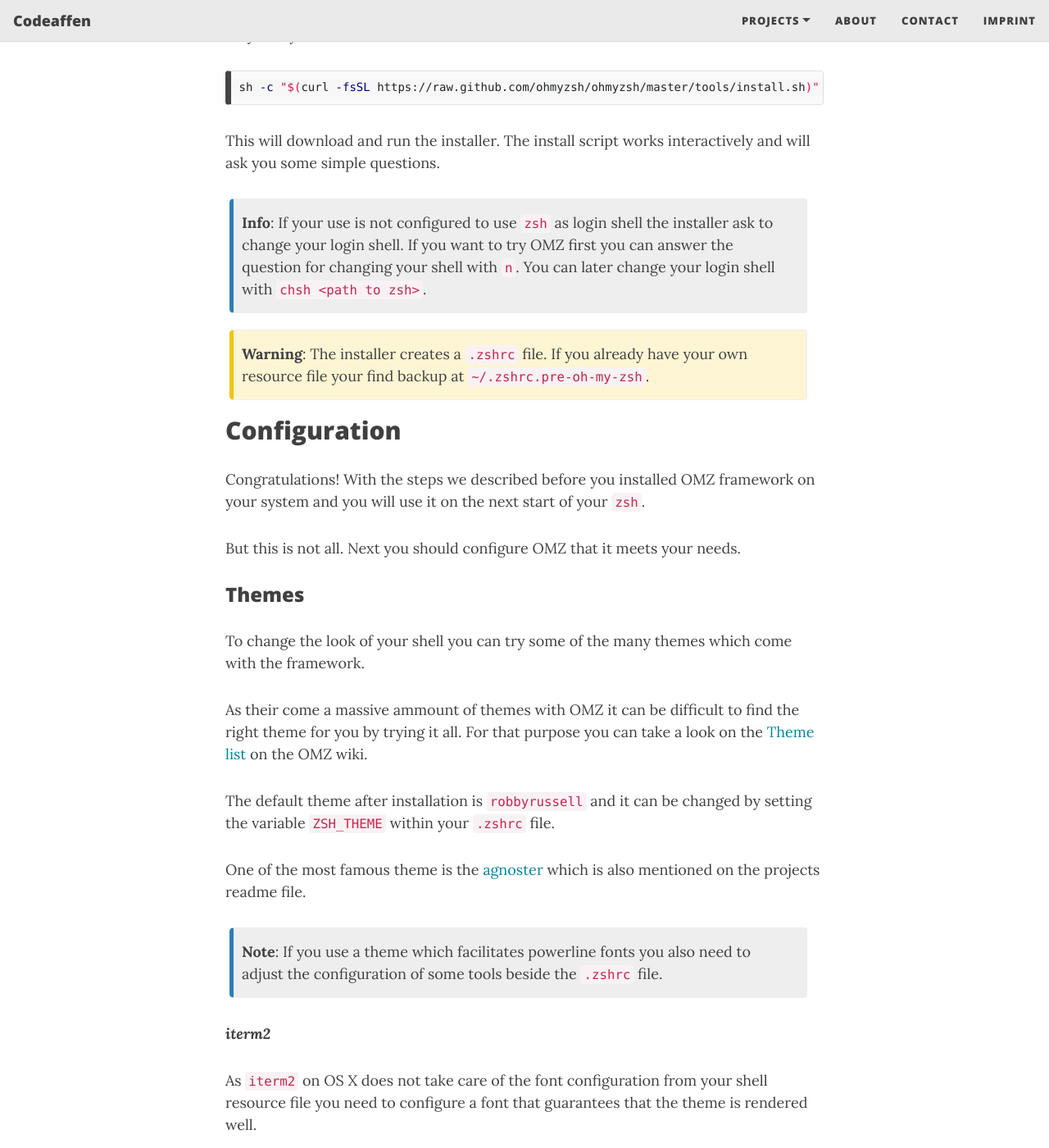
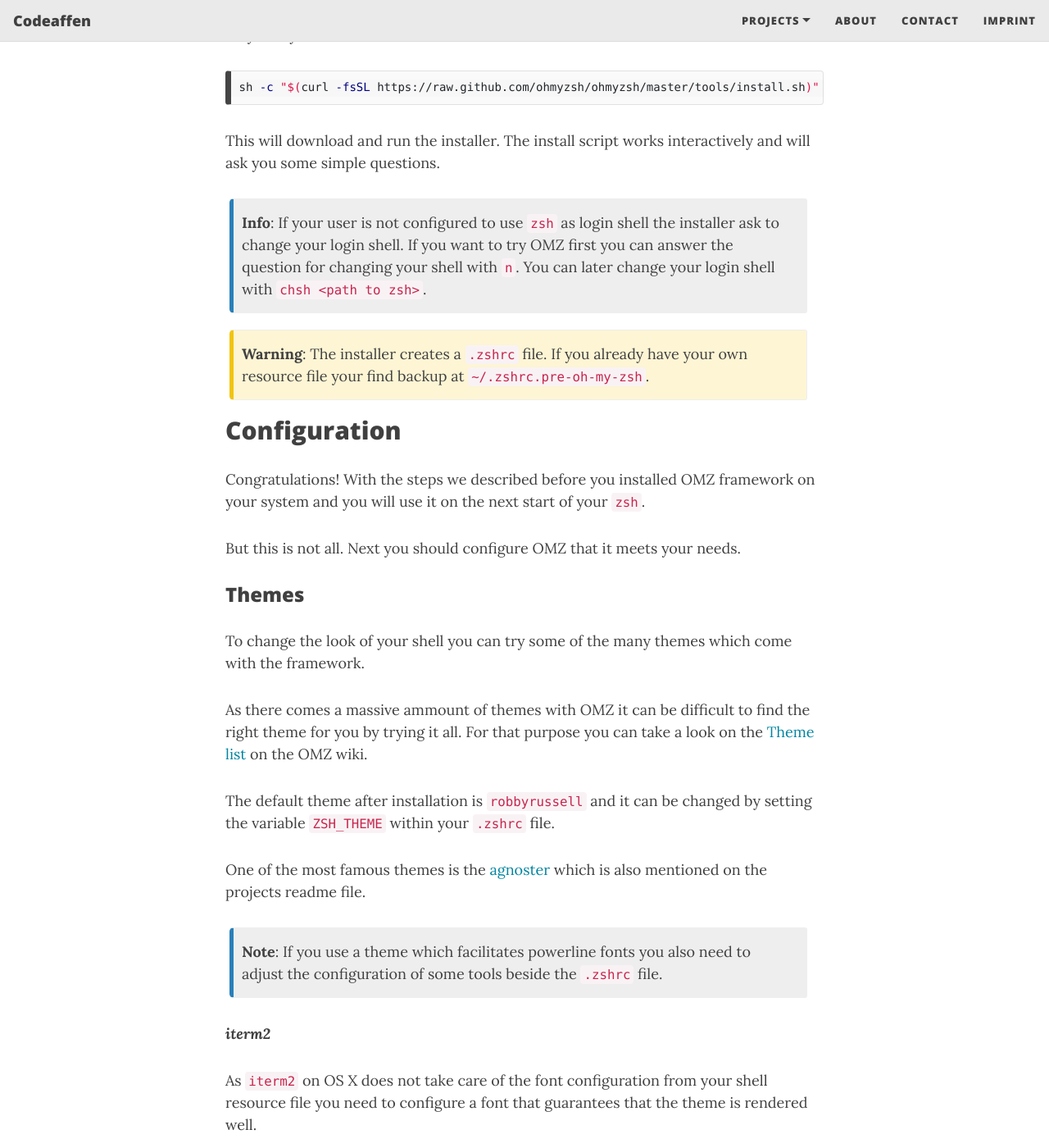
Before and after one commit to codeaffen/codeaffen.org, a Jekyll site: the page built from _posts/2021-07-16-oh-my-zsh-walkthrough.md, in a window 1280 px wide and 1400 px high, scrolled down 1917 px. Shown: the whole window at 82% size. Built offline with Jekyll 4.4.1, drawn with Linux system fonts in a browser that asks for light colours; nearby versions of some CDN libraries; comment, search, counter and statistics services are not loaded; some of the changed text lies outside the part shown.

Commit message:
Update 2021-07-16-oh-my-zsh-walkthrough.md
Corrected, lgtm

```diff
--- a/_posts/2021-07-16-oh-my-zsh-walkthrough.md
+++ b/_posts/2021-07-16-oh-my-zsh-walkthrough.md
@@ -61,7 +61,7 @@ sh -c "$(curl -fsSL https://raw.github.com/ohmyzsh/ohmyzsh/master/tools/install.
 This will download and run the installer. The install script works interactively and will ask you some simple questions.
 
 {: .box-note}
-**Info**: If your use is not configured to use `zsh` as login shell the installer ask to change your login shell. If you want to try OMZ first you can answer the question for changing your shell with `n`.
+**Info**: If your user is not configured to use `zsh` as login shell the installer ask to change your login shell. If you want to try OMZ first you can answer the question for changing your shell with `n`.
 You can later change your login shell with `chsh <path to zsh>`.
 
 {: .box-warning}
@@ -77,11 +77,11 @@ But this is not all. Next you should configure OMZ that it meets your needs.
 
 To change the look of your shell you can try some of the many themes which come with the framework.
 
-As their come a massive ammount of themes with OMZ it can be difficult to find the right theme for you by trying it all. For that purpose you can take a look on the [Theme list](https://github.com/ohmyzsh/ohmyzsh/wiki/Themes){:target="_blank"} on the OMZ wiki.
+As there comes a massive ammount of themes with OMZ it can be difficult to find the right theme for you by trying it all. For that purpose you can take a look on the [Theme list](https://github.com/ohmyzsh/ohmyzsh/wiki/Themes){:target="_blank"} on the OMZ wiki.
 
 The default theme after installation is `robbyrussell` and it can be changed by setting the variable `ZSH_THEME` within your `.zshrc` file.
 
-One of the most famous theme is the [agnoster](https://github.com/ohmyzsh/ohmyzsh/wiki/Themes#agnoster){:target="_blank"} which is also mentioned on the projects readme file.
+One of the most famous themes is the [agnoster](https://github.com/ohmyzsh/ohmyzsh/wiki/Themes#agnoster){:target="_blank"} which is also mentioned on the projects readme file.
 
 {: .box-note}
 **Note**: If you use a theme which facilitates powerline fonts you also need to adjust the configuration of some tools beside the `.zshrc` file.
@@ -101,7 +101,7 @@ Here you have to open the following click path: `Preferences -> Profiles -> <You
 
 ***Visual Studio Code***
 
-To let your theme render correctly in VSCodes internal terminal you need to add the following line to your `settings.json` (Preferences: Open Settings (JSON)):
+To let your theme render correctly in VSCode's internal terminal you need to add the following line to your `settings.json` (Preferences: Open Settings (JSON)):
 
 ~~~json
 "terminal.integrated.fontFamily": "Meslo LG S for Powerline"
```
Also changed, not shown: other parts of _posts/2021-07-16-oh-my-zsh-walkthrough.md (+2 -2 lines).
